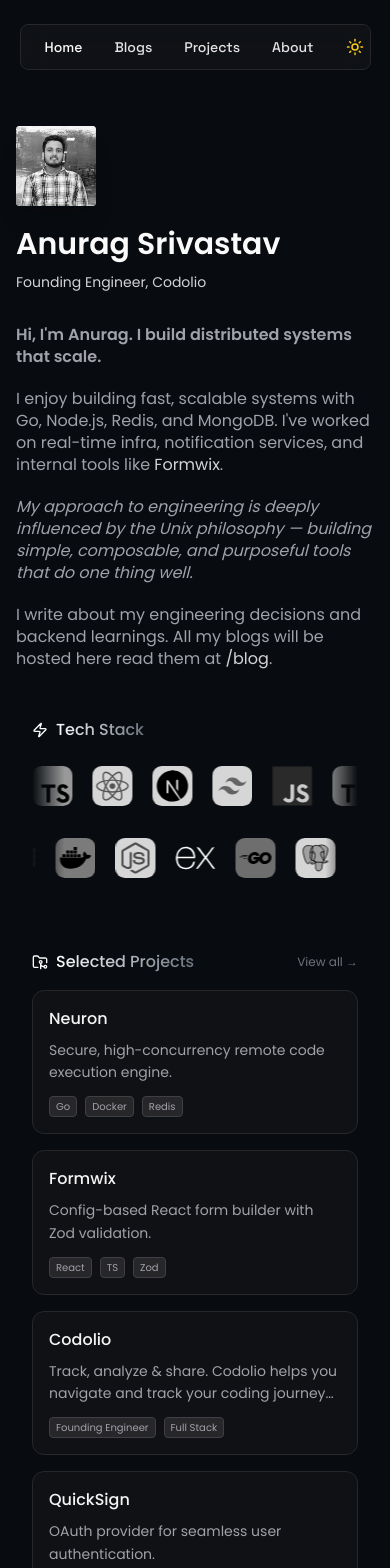
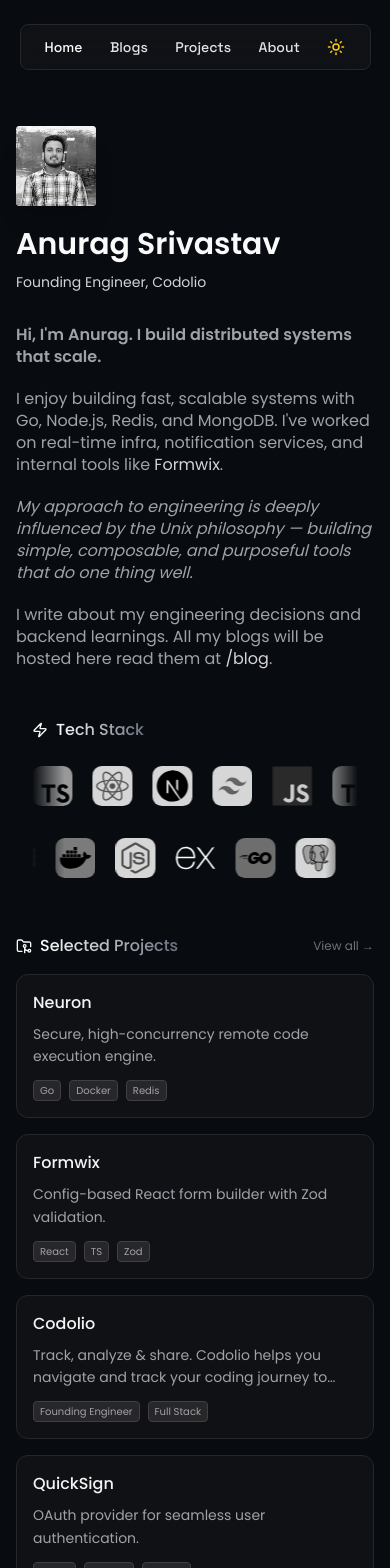
Before and after one commit to anurag-327/Portfolio, a Next.js app: page / in a window 390 px wide. Shown: the top 1568 px of the page. Built offline with nearby package versions, Linux system fonts and the light colour scheme.

Commit message:
style: fixed passing issues across website on phone

```diff
--- a/app/blog/page.tsx
+++ b/app/blog/page.tsx
@@ -20,7 +20,7 @@
   );
 
   return (
-    <div className="max-w-2xl mx-auto mt-16 mb-24 px-6 md:px-0">
+    <div className="max-w-2xl mx-auto mt-16 mb-24 md:px-0">
       <header className="mb-16">
         <h1 className="text-3xl font-bold tracking-tight text-zinc-900 dark:text-zinc-100 mb-4">
           Writing
@@ -44,8 +44,8 @@
                   href={post.url}
                   target={post.url.startsWith("/") ? "_self" : "_blank"}
                   className={`group block py-6 ${i !== postsByYear[year].length - 1
-                      ? "border-b border-zinc-100 dark:border-zinc-800"
-                      : ""
+                    ? "border-b border-zinc-100 dark:border-zinc-800"
+                    : ""
                     }`}
                 >
                   <div className="flex items-center gap-3 mb-3">
--- a/components/blog/BlogHeader.tsx
+++ b/components/blog/BlogHeader.tsx
@@ -16,7 +16,7 @@
     <div className="max-w-2xl mx-auto mt-12 mb-10 px-0">
       <div className="space-y-6">
         <div className="space-y-4">
-          <div className="flex items-center gap-4 text-xs font-medium text-blue-400 mb-6">
+          <div className="flex flex-wrap items-center gap-4 text-xs font-medium text-blue-400 mb-6">
             {blog.domain && (
               <span className="bg-blue-500/10 border border-blue-500/20 px-3 py-1 rounded-full">
                 {blog.domain}
--- a/components/home/SelectedProjects.tsx
+++ b/components/home/SelectedProjects.tsx
@@ -30,7 +30,7 @@
 
 export default function SelectedProjects() {
     return (
-        <div className="space-y-4 p-4">
+        <div className="space-y-4 md:p-4">
             <div className="flex items-center gap-2 justify-between">
                 <div className="flex items-center gap-2">
                     <FolderGit2 className="size-4" />
--- a/components/home/TopBlogs.tsx
+++ b/components/home/TopBlogs.tsx
@@ -6,7 +6,7 @@
   const latestBlogs = metadata.slice(0, 4);
 
   return (
-    <div className="space-y-4 p-4">
+    <div className="space-y-4 md:p-4">
       <div className="flex items-center justify-between">
         <div className="flex items-center gap-2">
           <Notebook className="size-4" />
--- a/components/ui/Navbar.tsx
+++ b/components/ui/Navbar.tsx
@@ -27,7 +27,7 @@
   const pathname = usePathname();
 
   return (
-    <nav className="flex items-center justify-between w-full gap-8">
+    <nav className="flex items-center justify-between w-full gap-4 md:gap-8">
       {navItems.map(({ name, href }) => (
         <Link
           key={name}
```
